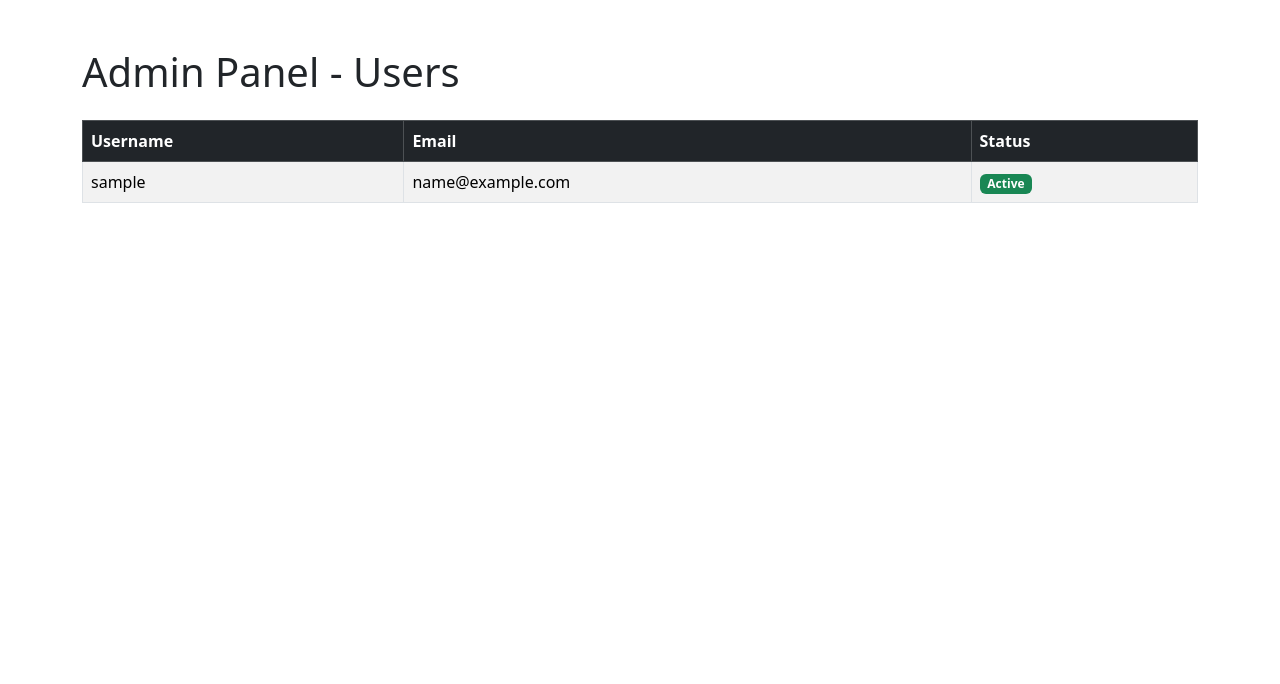
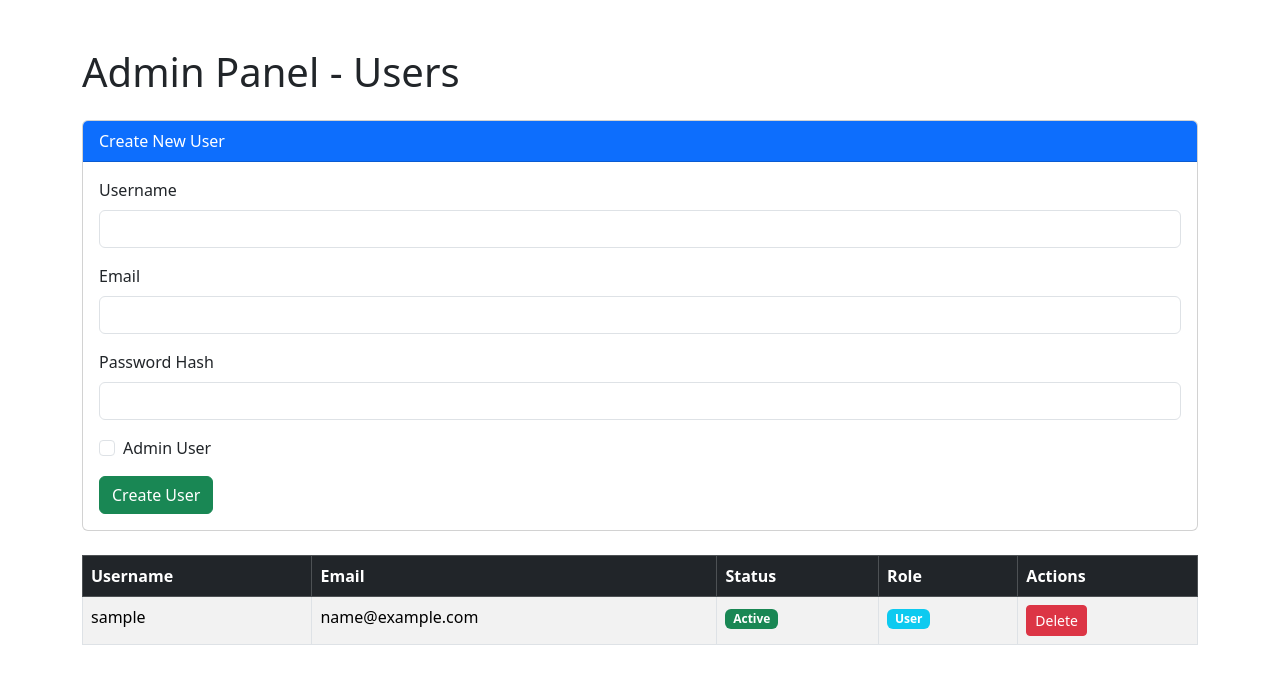
Before and after one commit to dantonic81/portfolio, a Flask app: page /admin/users in a window 1280 px wide. Shown: the top 684 px of the page. Run offline with Flask 3, Linux system fonts and the light colour scheme; the visitor is signed in with stand-in values (Sample User, id 1); data comes from the database, SQL or seed files in the repository.

Commit message:
add routes to support user creation and deletion

```diff
--- a/api/admin_api.py
+++ b/api/admin_api.py
@@ -1,4 +1,4 @@
-from flask import Blueprint, render_template
+from flask import Blueprint, render_template, request, flash, redirect, url_for
 from models.db_connection import get_db_cursor
 from services.admin import admin_required
 
@@ -31,3 +31,61 @@ def view_audits():
     conn.close()
 
     return render_template('admin_audit_log.html', audits=audits)  # Pass the user data to a template
+
+
+@admin_api.route('/admin/users/create', methods=['POST'])
+@admin_required
+def create_user():
+    """Create a new user."""
+    username = request.form.get('username')
+    email = request.form.get('email')
+    password_hash = request.form.get('password_hash')  # Assume password comes hashed already
+    is_admin = request.form.get('is_admin') == 'on'  # Check if checkbox is on
+
+    if not username or not email or not password_hash:
+        flash("All fields are required to create a user.", "danger")
+        return redirect(url_for('admin_api.view_users'))
+
+    try:
+        cursor, conn = get_db_cursor()
+        if cursor is None:
+            return "Database connection failed.", 500
+
+        cursor.execute(
+            """
+            INSERT INTO users (username, email, password_hash, is_active, is_admin)
+            VALUES (?, ?, ?, 1, ?)
+            """,
+            (username, email, password_hash, is_admin)
+        )
+        conn.commit()
+        flash("User created successfully.", "success")
+    except Exception as e:
+        flash(f"Error creating user: {str(e)}", "danger")
+    finally:
+        conn.close()
+
+    return redirect(url_for('admin_api.view_users'))
+
+
+@admin_api.route('/admin/users/delete/<int:user_id>', methods=['POST'])
+@admin_required
+def delete_user(user_id):
+    """Delete a user by ID."""
+    try:
+        cursor, conn = get_db_cursor()
+        if cursor is None:
+            return "Database connection failed.", 500
+
+        cursor.execute("DELETE FROM users WHERE user_id = ?", (user_id,))
+        if cursor.rowcount == 0:
+            flash("User not found.", "warning")
+        else:
+            conn.commit()
+            flash("User deleted successfully.", "success")
+    except Exception as e:
+        flash(f"Error deleting user: {str(e)}", "danger")
+    finally:
+        conn.close()
+
+    return redirect(url_for('admin_api.view_users'))
--- a/templates/admin_users.html
+++ b/templates/admin_users.html
@@ -10,6 +10,45 @@
 <body>
     <div class="container mt-5">
         <h1 class="mb-4">Admin Panel - Users</h1>
+
+        <!-- Flash Messages -->
+        {% with messages = get_flashed_messages(with_categories=true) %}
+        {% if messages %}
+            <div class="mb-3">
+                {% for category, message in messages %}
+                    <div class="alert alert-{{ category }}">{{ message }}</div>
+                {% endfor %}
+            </div>
+        {% endif %}
+        {% endwith %}
+
+        <!-- User Creation Form -->
+        <div class="card mb-4">
+            <div class="card-header bg-primary text-white">Create New User</div>
+            <div class="card-body">
+                <form action="{{ url_for('admin_api.create_user') }}" method="POST">
+                    <div class="mb-3">
+                        <label for="username" class="form-label">Username</label>
+                        <input type="text" class="form-control" id="username" name="username" required>
+                    </div>
+                    <div class="mb-3">
+                        <label for="email" class="form-label">Email</label>
+                        <input type="email" class="form-control" id="email" name="email" required>
+                    </div>
+                    <div class="mb-3">
+                        <label for="password_hash" class="form-label">Password Hash</label>
+                        <input type="text" class="form-control" id="password_hash" name="password_hash" required>
+                    </div>
+                    <div class="form-check mb-3">
+                        <input class="form-check-input" type="checkbox" id="is_admin" name="is_admin">
+                        <label class="form-check-label" for="is_admin">Admin User</label>
+                    </div>
+                    <button type="submit" class="btn btn-success">Create User</button>
+                </form>
+            </div>
+        </div>
+
+        <!-- Users Table -->
         <div class="table-responsive">
             <table class="table table-striped table-bordered">
                 <thead class="table-dark">
@@ -17,6 +56,8 @@
                         <th>Username</th>
                         <th>Email</th>
                         <th>Status</th>
+                        <th>Role</th>
+                        <th>Actions</th>
                     </tr>
                 </thead>
                 <tbody>
@@ -28,7 +69,21 @@
                             <span class="badge {{ 'bg-success' if user[3] else 'bg-secondary' }}">
                                 {{ 'Active' if user[3] else 'Inactive' }}
                             </span>
-                            </td>  <!-- Active Status -->
+                        </td>
+                        <td>
+                            <span class="badge {{ 'bg-primary' if user[4] else 'bg-info' }}">
+                                {{ 'Admin' if user[4] else 'User' }}
+                            </span>
+                        </td>
+                        <td>
+                            <!-- Delete User Form -->
+                            <form action="{{ url_for('admin_api.delete_user', user_id=user[0]) }}" method="POST" class="d-inline">
+                                <button type="submit" class="btn btn-danger btn-sm"
+                                        onclick="return confirm('Are you sure you want to delete this user?');">
+                                    Delete
+                                </button>
+                            </form>
+                        </td>
                     </tr>
                     {% endfor %}
                 </tbody>
@@ -36,7 +91,7 @@
         </div>
     </div>
 
-    <!-- Bootstrap JS (Optional) -->
+    <!-- Bootstrap JS -->
     <script src="https://cdn.jsdelivr.net/npm/bootstrap@5.3.0-alpha3/dist/js/bootstrap.bundle.min.js"></script>
 </body>
 </html>
```
Also changed, not shown: README.md. Lines whose indentation alone changed are shown as unchanged.
